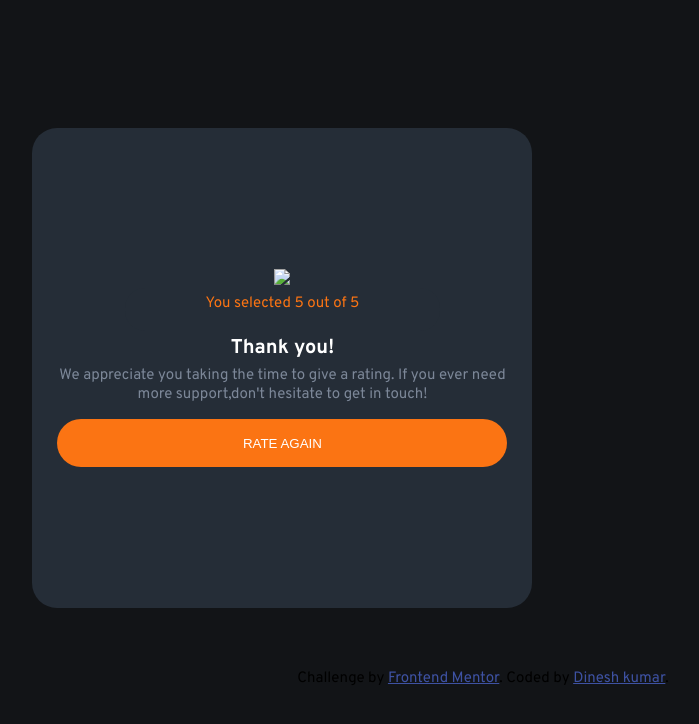
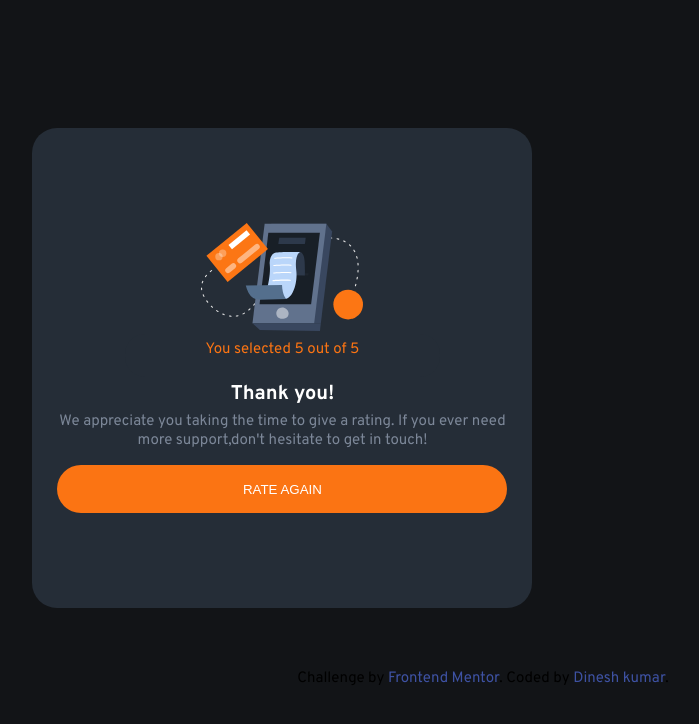
Before and after one commit to DineshKumar-Engg/JS-Rating-component, a plain HTML site: page index.html in a window 1280 px wide. Both pictures are taken after a click on the button "SUBMIT". Shown: the whole page, without its empty margins (157-856 px from the left). Drawn offline with Linux system fonts and the light colour scheme.

Commit message:
newly add

```diff
--- a/index.html
+++ b/index.html
@@ -13,7 +13,7 @@
 <body>
 <main>
   <div class="main">
-    <img src="../Rating-component-main/images/icon-star.svg" >
+    <img src="../JS-Rating-component/images/icon-star.svg" >
   <h1>How did we do?</h1>
   <p>Please let us know how we did with your support request. All feedback is appreciated
   to help us improve our offering!</p>
@@ -28,7 +28,7 @@
 </div>
 </main>
 <div class="final hidden">
-  <img src="../Rating-component-main/images/illustration-thank-you.svg">
+  <img src="../JS-Rating-component/images/illustration-thank-you.svg">
   <p class="result">You selected <span id="rating">5</span> out of 5</p>
   <h2>Thank you!</h2>
   <p class="end">We appreciate you taking the time to give a rating. If you ever need more support,don't hesitate to get in touch!</p>
--- a/style.css
+++ b/style.css
@@ -16,9 +16,11 @@
   font-size: 15px;
   text-align: center;
   margin-top: 1rem;
+
 }
 .attribution a {
   color: hsl(228, 45%, 44%);
+  text-decoration: none;
 }
 body {
   margin:10%;
```
